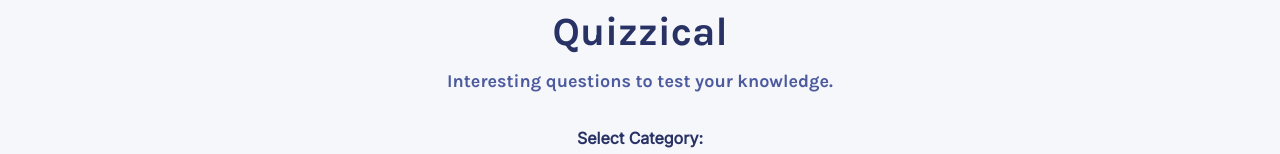
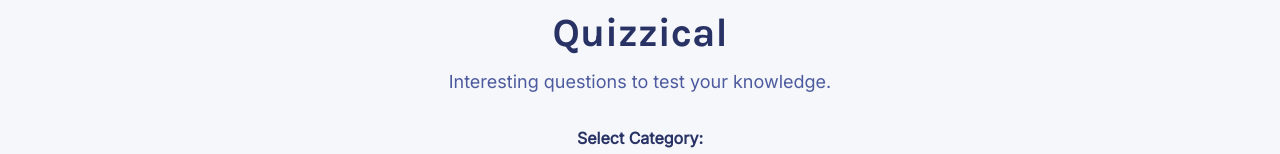
Before and after one commit to adetoye-dev/quizzical, a React (Create React App) app: page / in a window 1280 px wide. Shown: the part 190-344 px from the top of the page. Built offline with nearby package versions, Linux system fonts and the light colour scheme.

Commit message:
Change Navlogo and desc fonts

```diff
--- a/src/components/App.css
+++ b/src/components/App.css
@@ -45,7 +45,6 @@ body {
 
 .desc {
   font-size: 18px;
-  font-family: "Karla", sans-serif;
   text-align: center;
   color: #4d5b9e;
   margin-bottom: 20px;
--- a/src/components/NavBar.css
+++ b/src/components/NavBar.css
@@ -17,6 +17,7 @@
 }
 .logo {
   color: #fff;
+  font-family: "Karla", sans-serif;
 }
 .nav {
   padding: 1rem 0;
```
